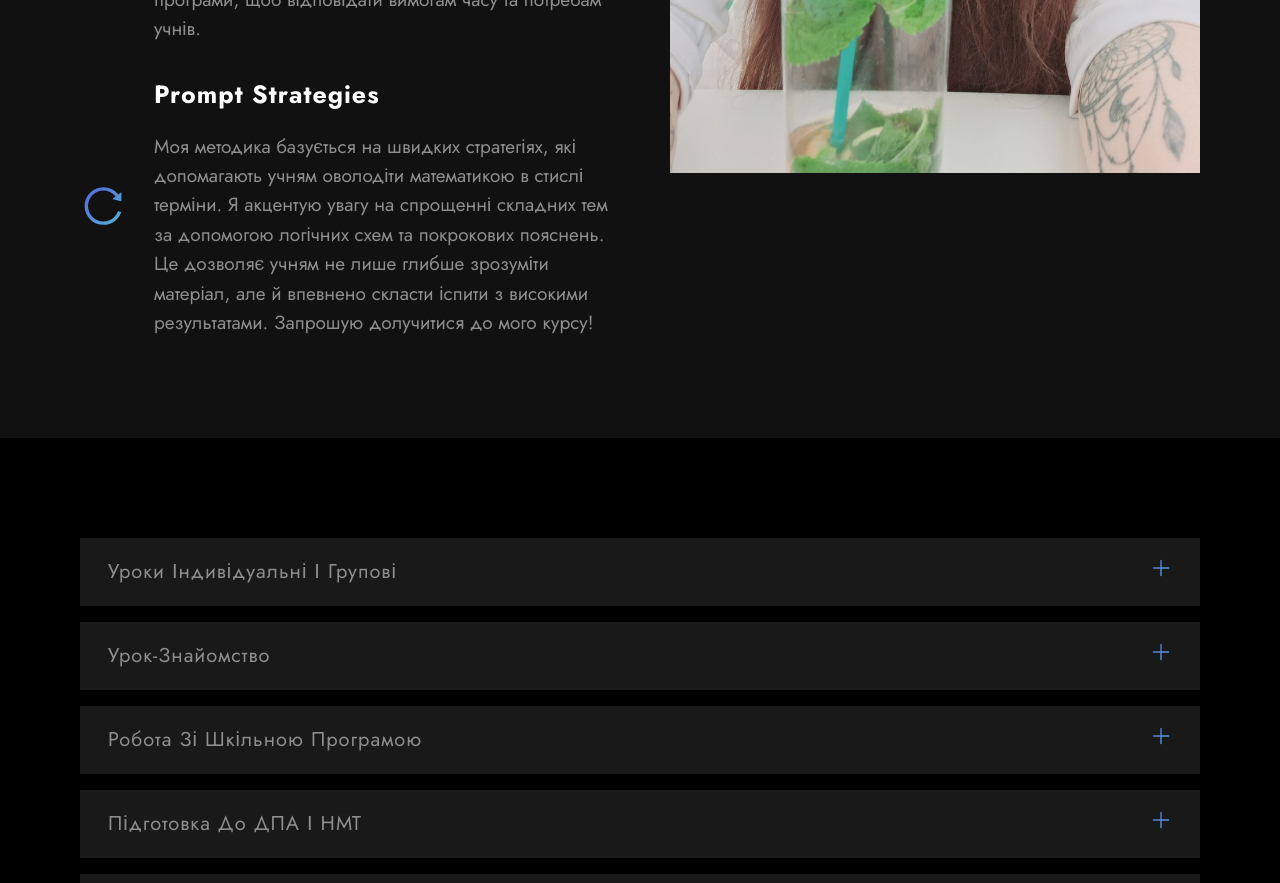
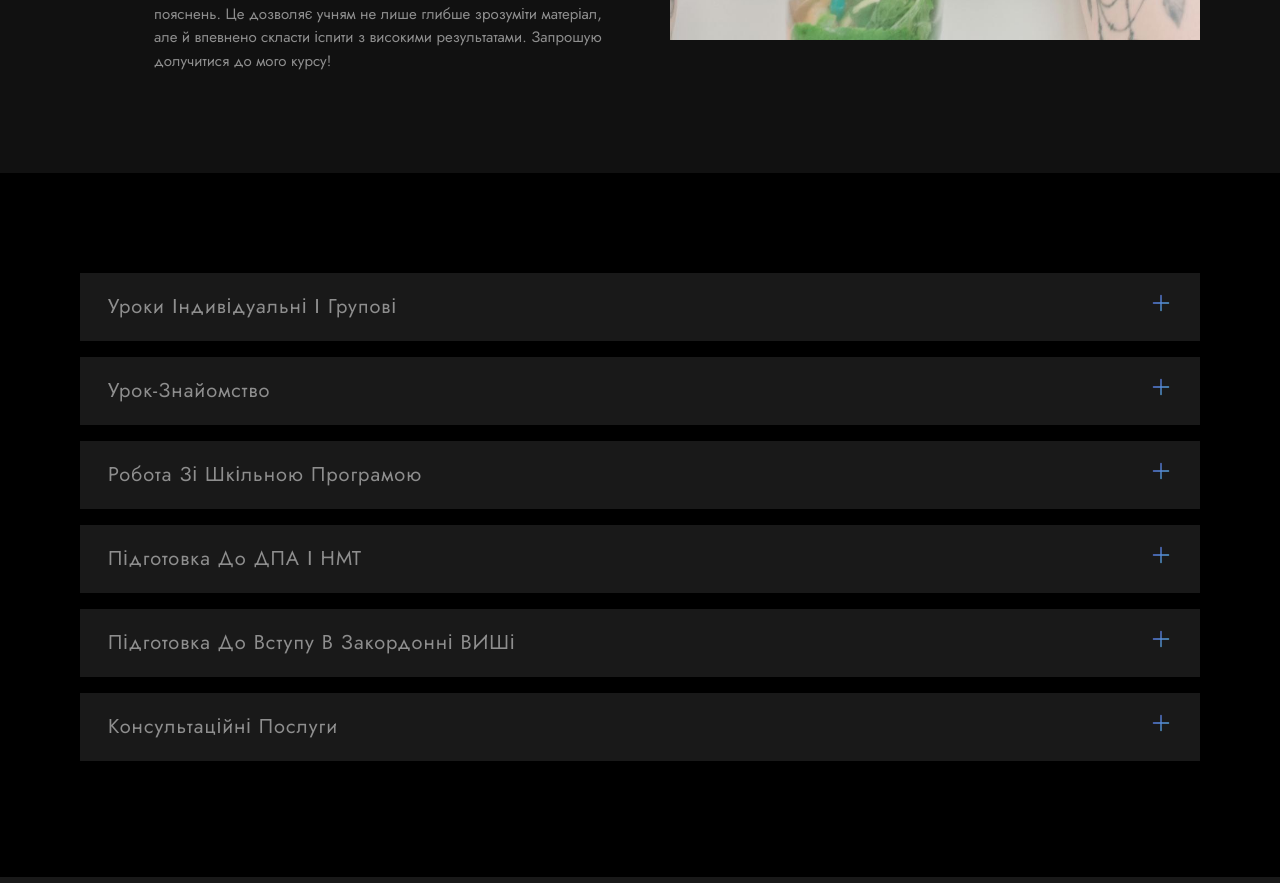
Before and after one commit to myrgorod/MathStudio, a React (Create React App) app: page / in a window 1280 px wide. Shown: the part 3960-4843 px from the top of the page. Built offline with nearby package versions, Linux system fonts and the light colour scheme; a web font is replaced by a local one.

Commit message:
Final version

```diff
--- a/src/App.css
+++ b/src/App.css
@@ -135,7 +135,7 @@ select {
 .text {
   line-height: 1.55;
   font-weight: 400;
-  font-size: 19px;
+  font-size: 15px;
   color: var(--clr-gray);
 }
 .text-lead {
--- a/src/components/Contact/Contact.css
+++ b/src/components/Contact/Contact.css
@@ -72,11 +72,11 @@
   width: 100%;
 }
 .info .item-info-text {
-  font-size: 25px;
+  font-size: 18px;
   margin-bottom: 10px;
 }
 .info .item-icon {
-  font-size: 45px;
+  font-size: 30px;
 }
 .info .item-list {
   row-gap: 30px;
@@ -97,6 +97,14 @@
   }
 }
 
+@media screen and (min-width: 435px) {
+  .info .item-list {
+    grid-template-columns: repeat(2, 1fr);
+    /* display: block; */
+    column-gap: 30px;
+  }
+}
+
 @media screen and (min-width: 1200px) {
   .info .item-list {
     grid-template-columns: repeat(3, 1fr);
--- a/src/components/Contact/ContactInform.jsx
+++ b/src/components/Contact/ContactInform.jsx
@@ -13,7 +13,7 @@ const ContactInform = () => {
               return (
                 <div className="item bg-dark translate-effect" key={contact.id}>
                   <span className="item-icon">{contact.icon}</span>
-                  <div className="item-info-text fw-5 text-white">
+                  <div className="item-info-text fw-1 text-white">
                     {contact.info}
                   </div>
                   <p className="text">{contact.text}</p>
--- a/src/components/Navbar/Navbar.jsx
+++ b/src/components/Navbar/Navbar.jsx
@@ -35,19 +35,19 @@ const Navbar = () => {
           >
             <div className="navbar-collapse-content">
               <ul className="navbar-nav">
-                <li className="text-white">
+                <li className="text-white" onClick={navHandler}>
                   <a href="#about">Про мене</a>
                 </li>
-                <li className="text-white">
+                <li className="text-white" onClick={navHandler}>
                   <a href="#services">Що ми вивчаємо</a>
                 </li>
-                <li className="text-white">
+                <li className="text-white" onClick={navHandler}>
                   <a href="#rooles">Як ми навчаємось</a>
                 </li>
-                <li className="text-white">
+                <li className="text-white" onClick={navHandler}>
                   <a href="#testimonials">Відгуки учнів</a>
                 </li>
-                <li className="text-white">
+                <li className="text-white" onClick={navHandler}>
                   <a href="#contact">Контакти</a>
                 </li>
               </ul>
--- a/src/constants/data.js
+++ b/src/constants/data.js
@@ -88,7 +88,7 @@ const features = [
     id: 10,
     title: "Уроки індивідуальні і групові",
     text: (
-      <div className="features-point">
+      <div>
         Групові заняття проводяться для учнів одного рівня (2-4 учасники) і
         доступні лише в онлайн-форматі. Вартість заняття для кожного учасника
         становить 300 грн, тривалість уроку – 1 година. <br />
@@ -101,7 +101,7 @@ const features = [
     id: 11,
     title: "Урок-знайомство",
     text: (
-      <div className="features-point">
+      <div>
         План уроку-знайомства: Перевірка рівня знань – тестування (30 хв), щоб
         оцінити поточний рівень учня.
         <br /> Аналіз результатів і створення навчального плану – розбір
@@ -114,7 +114,7 @@ const features = [
     id: 12,
     title: "Робота зі шкільною програмою",
     text: (
-      <div className="features-point">
+      <div>
         Підтримка у заповненні прогалин в знаннях та освоєнні шкільної програми
         з математики легко і зрозуміло. <br /> Допомога у виконанні домашніх
         завдань.Індивідуальний підхід гарантує прогрес та успішність у навчанні.
@@ -125,7 +125,7 @@ const features = [
     id: 13,
     title: "Підготовка до ДПА і НМТ",
     text: (
-      <div className="features-point">
+      <div>
         Підготуємось разом з Вами до важливих тестів! Індивідуальний підхід та
         систематична робота допоможуть Вам успішно скласти ЗНО, НМТ та інші
         іспити. Гарантую підтримку та чіткий план підготовки!
@@ -136,7 +136,7 @@ const features = [
     id: 14,
     title: "Підготовка до вступу в закордонні ВИШі",
     text: (
-      <div className="features-point">
+      <div>
         Разом з Вами підготуємось до вступу в Університет Вашої мрії за
         кордоном. Спільними зусиллями учня та репетитора досягнемо потрібного
         рівня, щоб скласти іспити й тести з математики.
@@ -147,7 +147,7 @@ const features = [
     id: 15,
     title: "Консультаційні послуги",
     text: (
-      <div className="features-point">
+      <div>
         Бувають ситуації, коли регулярні заняття не потрібні, але необхідна
         допомога з якоїсь однієї теми. На цей випадок можна скористатись окремою
         консультацією.
@@ -233,7 +233,7 @@ const contact = [
   {
     id: 26,
     icon: <FaEnvelopeOpen style={{ fill: gradient }} />,
-    info: "Katerina.stupakova@gmail.com",
+    info: "constaha1208@gmail.com",
     // text: "Lorem ipsum dolor sit mattis amet consectetur adipiscing",
   },
   {
```
Also changed, not shown: src/components/Contact/Contact.jsx (+103 -4 lines).
